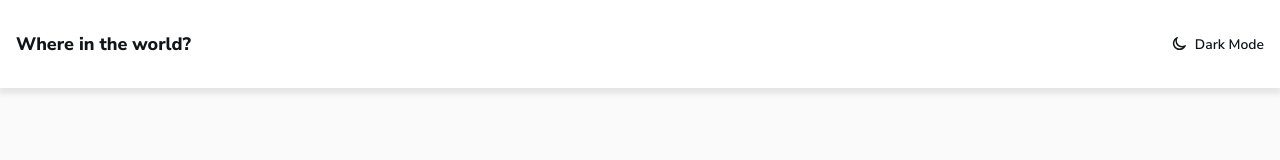
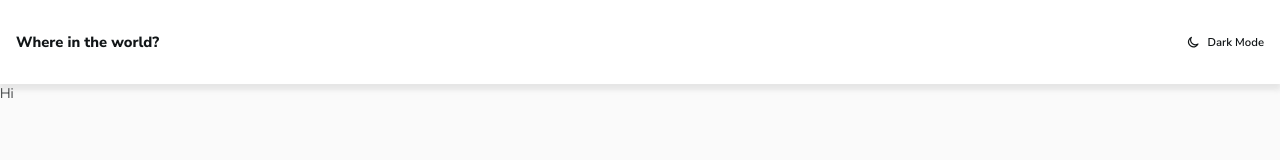
Before and after one commit to HeinMinThant117/rest-countries-react, a React (Create React App) app: page / in a window 1280 px wide. Shown: the top 160 px of the page. Built offline with nearby package versions, Linux system fonts and the light colour scheme.

Commit message:
Font size tweak for header component

```diff
--- a/src/App.js
+++ b/src/App.js
@@ -1,10 +1,12 @@
 import "./App.css";
 import Header from "./components/Header";
+import SearchBar from "./components/SearchBar";
 
 const App = () => {
   return (
     <div>
       <Header />
+      <SearchBar />
     </div>
   );
 };
--- a/src/components/Header.css
+++ b/src/components/Header.css
@@ -4,7 +4,7 @@
   align-items: center;
   padding: 2rem 1rem;
   background: white;
-  font-size: 1.1em;
+  font-size: 0.9em;
   box-shadow: 0px 5px 5px 1px hsl(0, 0%, 90%);
 }
 
--- /dev/null
+++ b/src/components/SearchBar.js
@@ -0,0 +1,9 @@
+import React from 'react'
+
+const SearchBar = () => {
+    return <div>
+        Hi
+    </div>
+}
+
+export default SearchBar;
```
